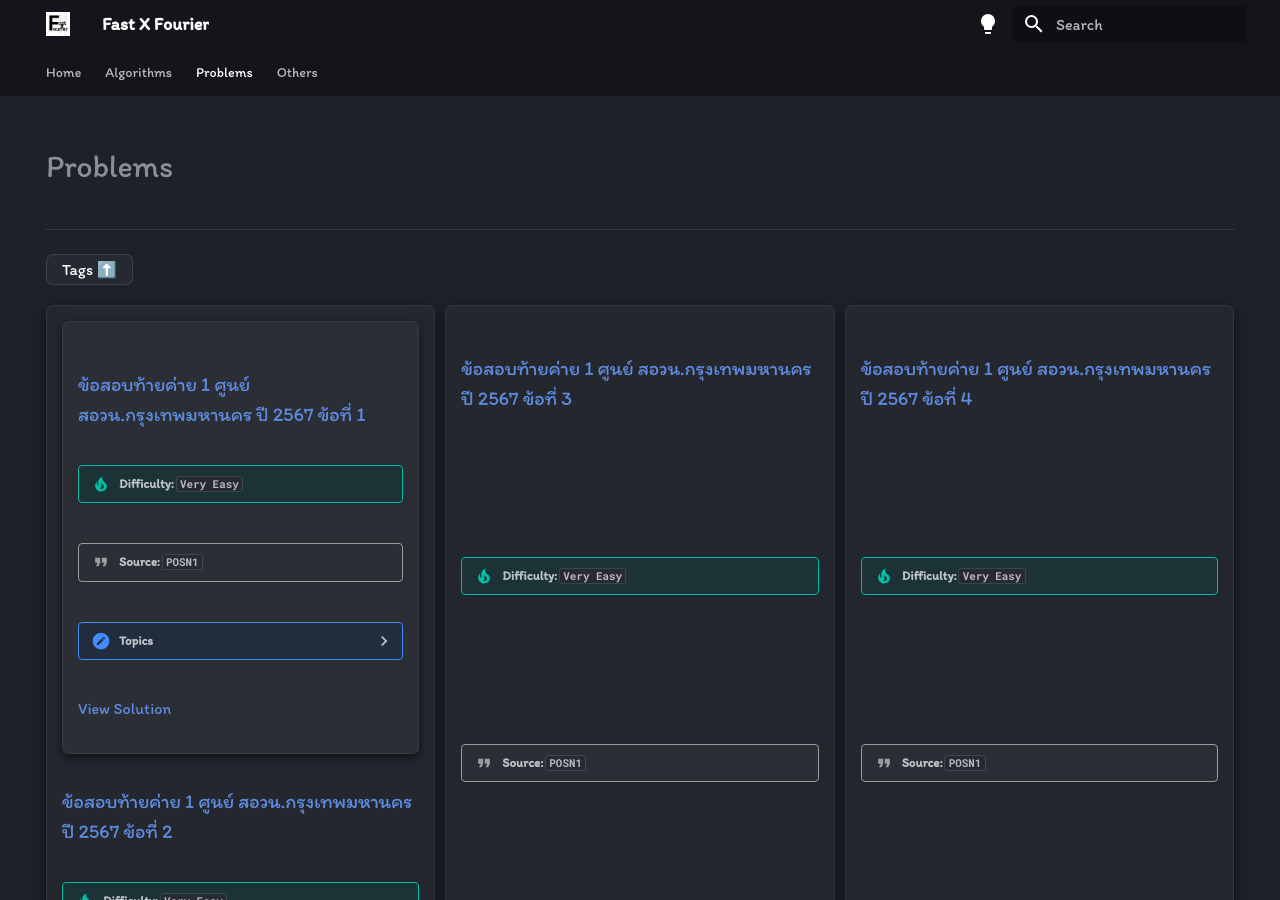
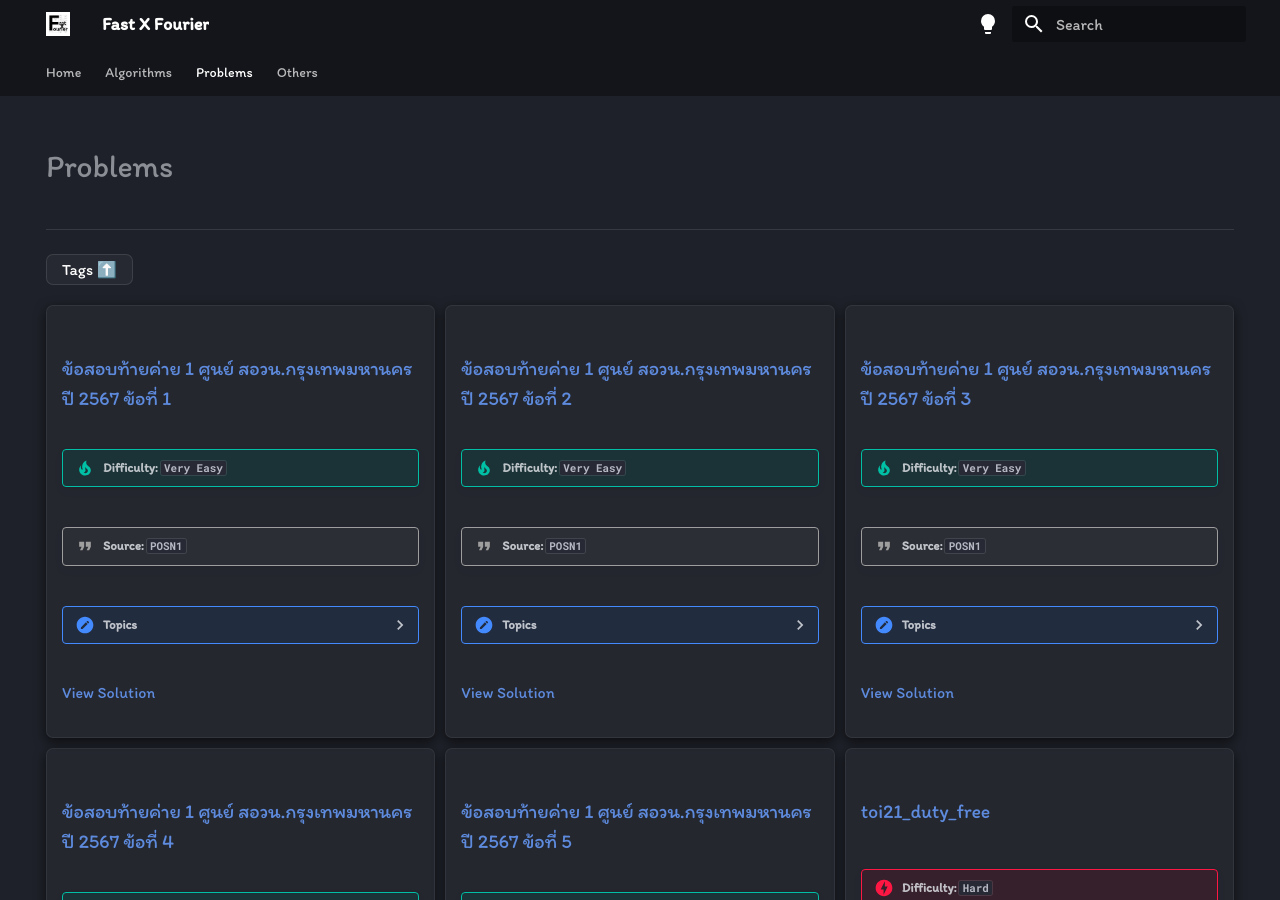
Before and after one commit to pxsit/fastxfourier.github.io, an MkDocs documentation site: the page built from docs/problems/index.md, in a window 1280 px wide and 900 px high. Built offline with MkDocs 1.6.1 and Material for MkDocs 9.7.7, drawn with Linux system fonts in a browser that asks for light colours.

Commit message:
adsfadsf

```diff
--- a/docs/problems/index.md
+++ b/docs/problems/index.md
@@ -41,7 +41,6 @@ hide: navigation, toc
 
 <!-- Problems grid -->
 <div class="grid cards" markdown="1">
-<div class="problem-card" data-difficulty="Very Easy" data-source="POSN1" data-topics="Arrays" markdown="1">
 
 <div class="problem-card" data-difficulty="Very Easy" data-source="POSN1" data-topics="Sorting" markdown="1">
 ### [ข้อสอบท้ายค่าย 1 ศูนย์ สอวน.กรุงเทพมหานคร ปี 2567 ข้อที่ 1](https://grader.gchan.moe/problemset/c1_bkk67_1)
@@ -53,6 +52,8 @@ hide: navigation, toc
 
 [View Solution](/problems/posn1_67_bkk_p1)
 </div>
+
+<div class="problem-card" data-difficulty="Very Easy" data-source="POSN1" data-topics="Arrays" markdown="1">
 ### [ข้อสอบท้ายค่าย 1 ศูนย์ สอวน.กรุงเทพมหานคร ปี 2567 ข้อที่ 2](https://grader.gchan.moe/problemset/c1_bkk67_2)
 
 !!! tip "**Difficulty**: `Very Easy`"
```
